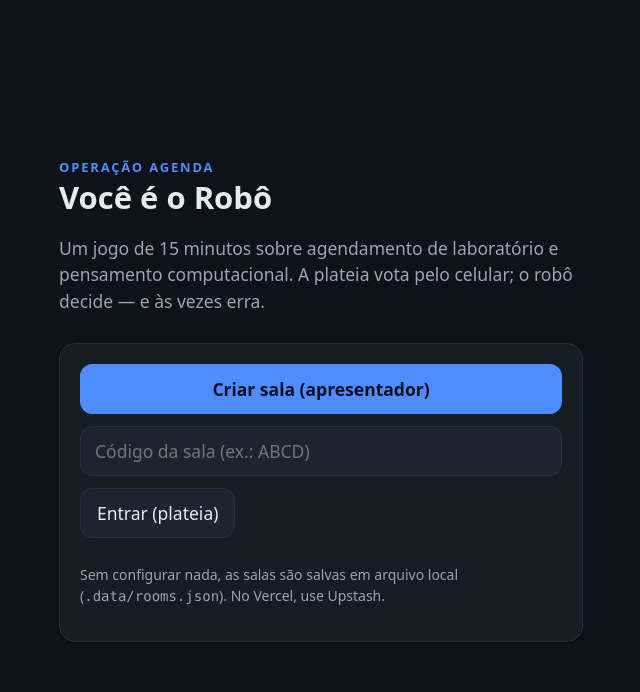
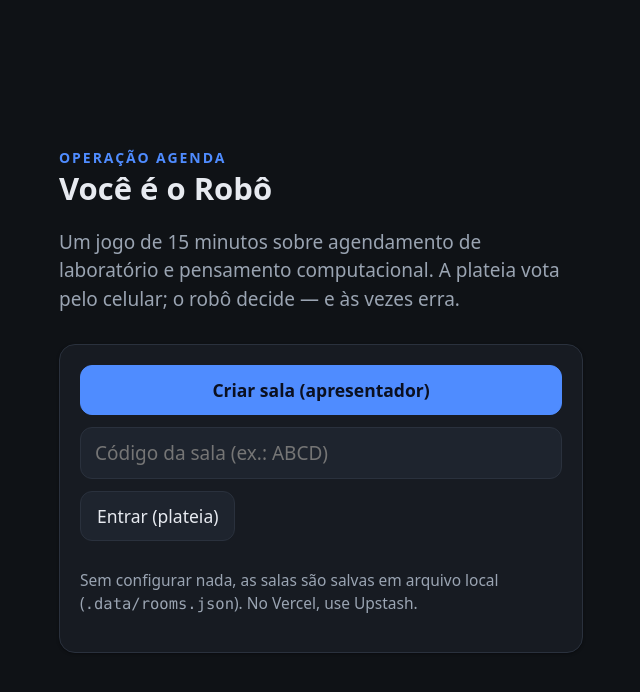
Before and after one commit to Migueldoniz/pensamento-computacional, a Next.js app: page / in a window 1536 px wide. Shown: the top 692 px of the page, without its empty margins (447-1087 px from the left). Built offline with nearby package versions, Linux system fonts and the light colour scheme.

Commit message:
style(>=1440px): aumenta o texto de conteudo (base 19px, listas 24, bolha 22, small 15.5) mantendo titulos e botoes do host

```diff
--- a/app/globals.css
+++ b/app/globals.css
@@ -233,8 +233,9 @@ button.ghost {
 @media (min-width: 1440px) {
   html,
   body {
-    font-size: 17.5px;
+    font-size: 19px;
   }
+  /* títulos: mantidos como estão */
   h1 {
     font-size: 31px;
   }
@@ -244,50 +245,55 @@ button.ghost {
   .phase-title {
     font-size: 23px;
   }
-  .bubble {
+  /* botões do host (coluna da esquerda): mantidos */
+  button {
+    font-size: 17.5px;
+  }
+  /* opções de voto são conteúdo de leitura */
+  button.opt {
     font-size: 20px;
   }
-  button.opt {
+  .bubble {
+    font-size: 22px;
+  }
+  .ccc-big {
+    font-size: 24px;
+  }
+  .ccc-tag {
+    font-size: 14px;
+  }
+  .big-list {
+    font-size: 24px;
+  }
+  .small {
+    font-size: 15.5px;
+  }
+  .act {
+    font-size: 14px;
+  }
+  .pill {
+    font-size: 14px;
+  }
+  .chip {
+    font-size: 16px;
+  }
+  .rule-row {
     font-size: 19px;
   }
-  .ccc-big {
-    font-size: 22px;
-  }
-  .ccc-tag {
-    font-size: 13px;
-  }
-  .big-list {
-    font-size: 22px;
-  }
-  .small {
-    font-size: 14px;
-  }
-  .act {
-    font-size: 13px;
-  }
-  .pill {
-    font-size: 13px;
-  }
-  .chip {
-    font-size: 15px;
-  }
-  .rule-row {
+  .lb-row {
     font-size: 17px;
   }
-  .lb-row {
-    font-size: 16px;
-  }
   .source {
-    font-size: 17px;
+    font-size: 18px;
   }
   .source h3 {
-    font-size: 18px;
+    font-size: 19px;
   }
   .timer span {
     font-size: 37px;
   }
   button.step-chip {
-    font-size: 14px;
+    font-size: 15px;
   }
 }
 
```
